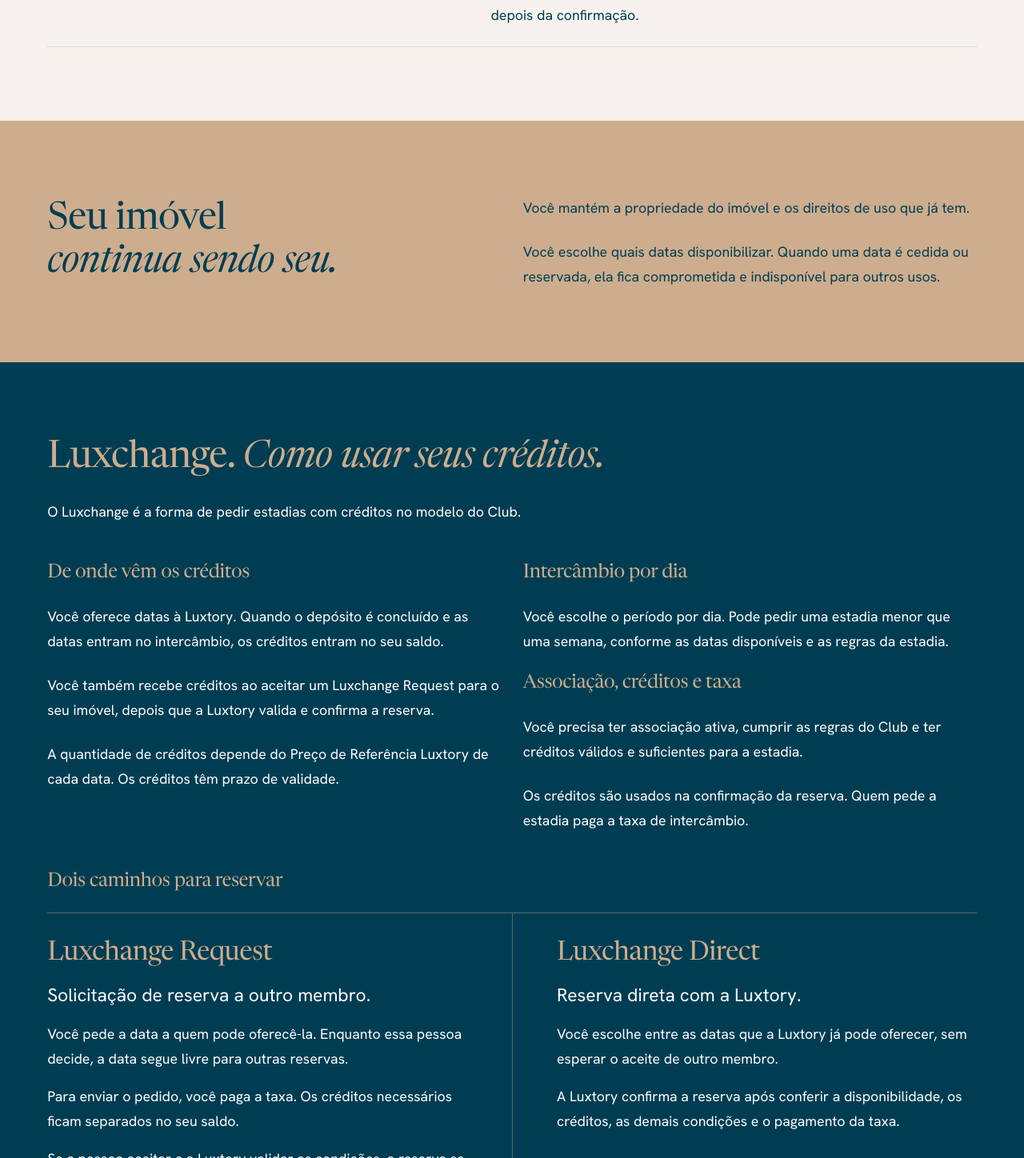
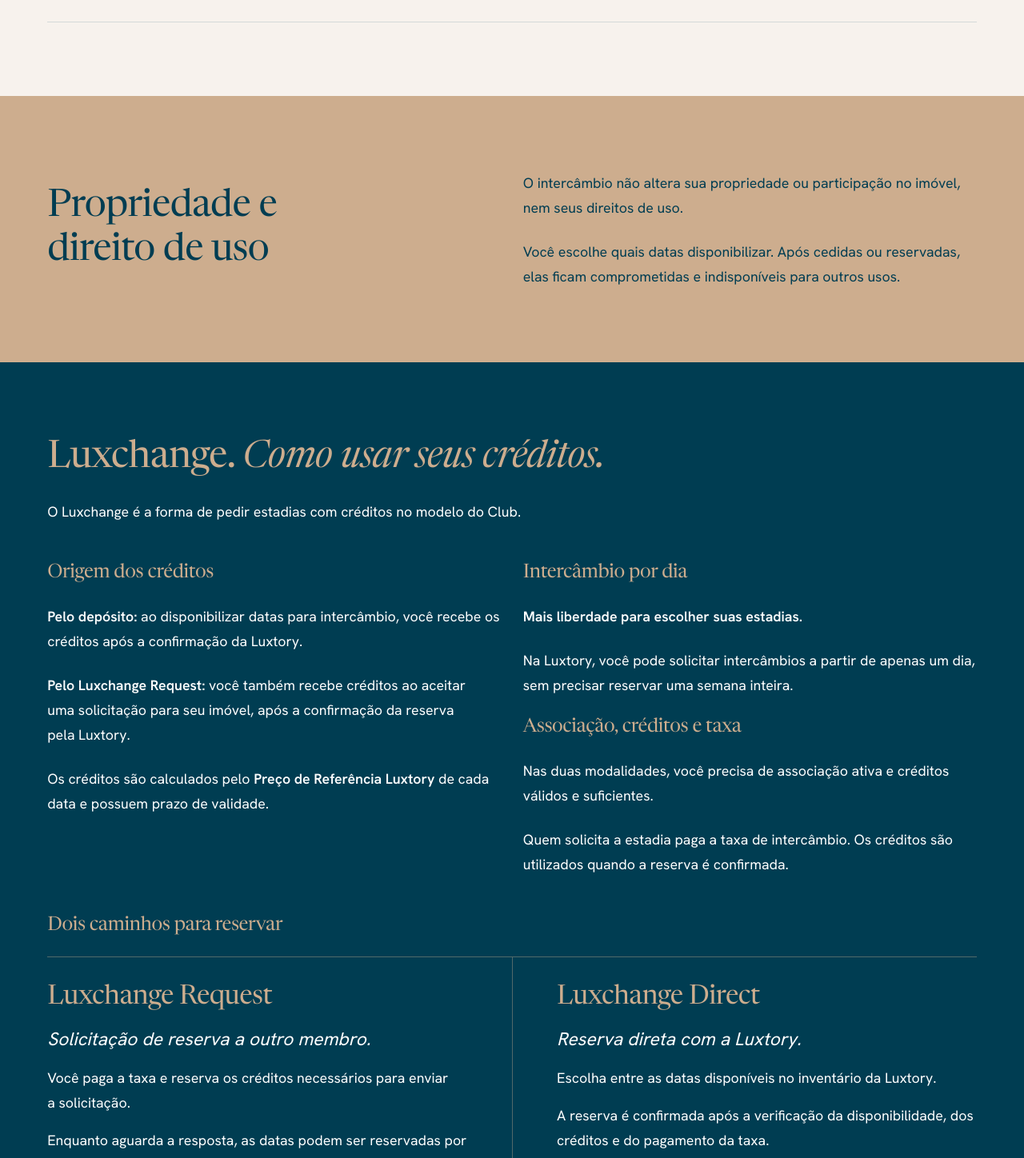
Before and after one commit to Luxtory/Branded-Second-Home, a Next.js app: page /Luxtory-Club in a window 1280 px wide. Shown: the part 1352-2800 px from the top of the page at 80% size. Built offline with nearby package versions, Linux system fonts and the light colour scheme.

Commit message:
refactor: aplica textos aprovados do Luxtory Club [BR-190][BR-230]

```diff
--- a/src/features/catalog/presentation/discovery/club-page.module.css
+++ b/src/features/catalog/presentation/discovery/club-page.module.css
@@ -31,10 +31,6 @@
   padding: var(--lx-layout-gutter);
 }
 
-.lx-club-fee-example dd {
-  margin: 0;
-}
-
 .lx-club-measure {
   max-inline-size: var(--lx-layout-measure);
 }
--- a/src/features/catalog/presentation/discovery/club-page.tsx
+++ b/src/features/catalog/presentation/discovery/club-page.tsx
@@ -1,4 +1,5 @@
 import { Icon, SiteShell } from '@/design-system/react';
+import { Paragraphs as RichParagraphs } from '../brand-partners/rich-text';
 import { clubMessages as text } from '../i18n/club-pt-br';
 import { discoveryMessages } from '../i18n/discovery-pt-br';
 import { HeadlineText } from './headline';
@@ -99,7 +100,7 @@ export function ClubPage() {
       >
         <div className="lx-container lx-columns">
           <h2 id="condicoes-titulo" className="lx-headline">
-            <HeadlineText headline={control.title} />
+            {control.title}
           </h2>
           <div className={`lx-stack ${styles['lx-club-measure']}`}>
             <Paragraphs lines={control.text} />
@@ -125,10 +126,13 @@ export function ClubPage() {
             <div className={`lx-columns ${styles['lx-club-start']}`}>
               <div className={`lx-stack ${styles['lx-club-measure']}`}>
                 <h3 className="lx-display-s">{exchange.deposit.title}</h3>
-                <Paragraphs lines={exchange.deposit.text} />
+                <RichParagraphs lines={exchange.deposit.text} />
               </div>
               <div className={`lx-stack ${styles['lx-club-measure']}`}>
                 <h3 className="lx-display-s">{exchange.dates.title}</h3>
+                <p className="lx-body">
+                  <strong>{exchange.dates.description}</strong>
+                </p>
                 <p className="lx-body">{exchange.dates.text}</p>
                 <h3 className="lx-display-s">{exchange.conditions.title}</h3>
                 <Paragraphs lines={exchange.conditions.text} />
@@ -140,7 +144,9 @@ export function ClubPage() {
                 {exchange.methods.map((method) => (
                   <div className="lx-comparison__item lx-stack" key={method.title}>
                     <h4 className="lx-display-m">{method.title}</h4>
-                    <p className="lx-subheadline">{method.description}</p>
+                    <p className="lx-subheadline">
+                      <em>{method.description}</em>
+                    </p>
                     <Paragraphs lines={method.text} />
                   </div>
                 ))}
@@ -155,16 +161,10 @@ export function ClubPage() {
               <h3 id="taxa-titulo" className="lx-display-m">
                 {exchange.feeExample.title}
               </h3>
-              <p className="lx-body">{exchange.feeExample.intro}</p>
-              <dl className="lx-siblings lx-siblings--trio">
-                {exchange.feeExample.values.map(({ label, value }) => (
-                  <div className="lx-siblings__item" key={label}>
-                    <dt className="lx-body">{label}</dt>
-                    <dd className="lx-display-m">{value}</dd>
-                  </div>
-                ))}
-              </dl>
-              <Paragraphs lines={exchange.feeExample.notes} />
+              <RichParagraphs lines={exchange.feeExample.text} />
+              <p className="lx-body">
+                <em>{exchange.feeExample.note}</em>
+              </p>
             </section>
           </div>
         </div>
@@ -231,7 +231,7 @@ export function ClubPage() {
       >
         <div className={`lx-container lx-section-closing lx-stack ${styles['lx-club-closing']}`}>
           <h2 id="convite-titulo" className="lx-headline">
-            <HeadlineText headline={next.title} />
+            <em>{next.title}</em>
           </h2>
           <p className={`lx-small ${styles['lx-club-measure']}`}>{next.text}</p>
           <ActionLink href={`#${sections.control}`} label={next.action} primary />
--- a/src/features/catalog/presentation/i18n/club-pt-br.ts
+++ b/src/features/catalog/presentation/i18n/club-pt-br.ts
@@ -23,8 +23,7 @@ export const clubMessages = {
   },
   steps: {
     title: { lead: 'Do seu imóvel ', turn: 'à próxima estadia' },
-    intro:
-      'A entrada de imóveis já existentes terá condições próprias de avaliação e adesão, ainda em definição.',
+    intro: 'Para participar do intercâmbio, seu imóvel passa por uma avaliação da Luxtory.',
     items: [
       {
         title: 'Avaliação do imóvel',
@@ -52,16 +51,17 @@ export const clubMessages = {
     title: { lead: 'Luxchange. ', turn: 'Como usar seus créditos.' },
     intro: 'O Luxchange é a forma de pedir estadias com créditos no modelo do Club.',
     deposit: {
-      title: 'De onde vêm os créditos',
+      title: 'Origem dos créditos',
       text: [
-        'Você oferece datas à Luxtory. Quando o depósito é concluído e as datas entram no intercâmbio, os créditos entram no seu saldo.',
-        'Você também recebe créditos ao aceitar um Luxchange Request para o seu imóvel, depois que a Luxtory valida e confirma a reserva.',
-        'A quantidade de créditos depende do Preço de Referência Luxtory de cada data. Os créditos têm prazo de validade.',
+        '**Pelo depósito:** ao disponibilizar datas para intercâmbio, você recebe os créditos após a confirmação da Luxtory.',
+        '**Pelo Luxchange Request:** você também recebe créditos ao aceitar uma solicitação para seu imóvel, após a confirmação da reserva pela Luxtory.',
+        'Os créditos são calculados pelo **Preço de Referência Luxtory** de cada data e possuem prazo de validade.',
       ],
     },
     dates: {
       title: 'Intercâmbio por dia',
-      text: 'Você escolhe o período por dia. Pode pedir uma estadia menor que uma semana, conforme as datas disponíveis e as regras da estadia.',
+      description: 'Mais liberdade para escolher suas estadias.',
+      text: 'Na Luxtory, você pode solicitar intercâmbios a partir de apenas um dia, sem precisar reservar uma semana inteira.',
     },
     bookingTitle: 'Dois caminhos para reservar',
     methods: [
@@ -69,39 +69,34 @@ export const clubMessages = {
         title: 'Luxchange Request',
         description: 'Solicitação de reserva a outro membro.',
         text: [
-          'Você pede a data a quem pode oferecê-la. Enquanto essa pessoa decide, a data segue livre para outras reservas.',
-          'Para enviar o pedido, você paga a taxa. Os créditos necessários ficam separados no seu saldo.',
-          'Se a pessoa aceitar e a Luxtory validar as condições, a reserva se confirma. Quem oferece a data recebe os créditos.',
+          'Você paga a taxa e reserva os créditos necessários para enviar a solicitação.',
+          'Enquanto aguarda a resposta, as datas podem ser reservadas por outra pessoa.',
+          'Se o membro aceitar e a Luxtory confirmar a reserva, os créditos são utilizados e transferidos ao membro que disponibilizou as datas.',
         ],
       },
       {
         title: 'Luxchange Direct',
         description: 'Reserva direta com a Luxtory.',
         text: [
-          'Você escolhe entre as datas que a Luxtory já pode oferecer, sem esperar o aceite de outro membro.',
-          'A Luxtory confirma a reserva após conferir a disponibilidade, os créditos, as demais condições e o pagamento da taxa.',
+          'Escolha entre as datas disponíveis no inventário da Luxtory.',
+          'A reserva é confirmada após a verificação da disponibilidade, dos créditos e do pagamento da taxa.',
         ],
       },
     ],
     conditions: {
       title: 'Associação, créditos e taxa',
       text: [
-        'Você precisa ter associação ativa, cumprir as regras do Club e ter créditos válidos e suficientes para a estadia.',
-        'Os créditos são usados na confirmação da reserva. Quem pede a estadia paga a taxa de intercâmbio.',
+        'Nas duas modalidades, você precisa de associação ativa e créditos válidos e suficientes.',
+        'Quem solicita a estadia paga a taxa de intercâmbio. Os créditos são utilizados quando a reserva é confirmada.',
       ],
     },
     feeExample: {
-      title: 'Taxa de intercâmbio',
-      intro: 'Simulação com a taxa proposta de 12% sobre o preço de mercado da estadia.',
-      values: [
-        { label: 'Preço de mercado', value: 'R$ 5.000' },
-        { label: 'Taxa de intercâmbio no exemplo', value: 'R$ 600' },
-        { label: 'Diferença considerando só a taxa', value: '88% · R$ 4.400' },
+      title: 'Taxa de intercâmbio — 12%',
+      text: [
+        'Em uma estadia com preço de mercado de **R$ 10.500**, a taxa de intercâmbio seria de apenas **R$ 1.260**.',
+        '**R$ 9.240 a menos em relação ao preço de mercado — 88% de diferença.**',
       ],
-      notes: [
-        'A comparação usa o mesmo imóvel, nas mesmas datas e condições. Os 88% consideram apenas a taxa de intercâmbio.',
-        'A reserva também usa créditos. O custo da associação e cobranças adicionais, como limpeza ou tributos quando aplicáveis, reduzem a economia final.',
-      ],
+      note: 'Simulação referente exclusivamente à taxa de intercâmbio, sem considerar créditos utilizados, associação e eventuais custos adicionais.',
     },
   },
   services: {
@@ -110,15 +105,14 @@ export const clubMessages = {
       {
         title: 'Luxplus',
         text: [
-          'O Luxplus prevê estadias extras para quem tem associação ativa. Você escolhe entre as datas que a Luxtory oferece.',
-          'Você paga pela estadia e guarda os créditos do Luxchange para outra viagem.',
+          'Com a associação ativa, você pode comprar estadias adicionais nas datas disponíveis para Luxplus, preservando seus créditos Luxchange para outra viagem.',
         ],
       },
       {
         title: 'Locação de temporada',
         text: [
-          'A locação de temporada com gestão profissional pelo Luxtory Club é exclusiva para membros com associação ativa.',
-          'Você escolhe as datas disponíveis que quer colocar para locação.',
+          'Exclusiva para associados ativos, a gestão profissional de locação permite disponibilizar períodos ociosos do seu imóvel para locação.',
+          'Você escolhe quais datas disponíveis deseja monetizar.',
         ],
       },
     ],
@@ -128,10 +122,10 @@ export const clubMessages = {
     },
   },
   control: {
-    title: { lead: 'Seu imóvel ', turn: 'continua sendo seu.' },
+    title: 'Propriedade e direito de uso',
     text: [
-      'Você mantém a propriedade do imóvel e os direitos de uso que já tem.',
-      'Você escolhe quais datas disponibilizar. Quando uma data é cedida ou reservada, ela fica comprometida e indisponível para outros usos.',
+      'O intercâmbio não altera sua propriedade ou participação no imóvel, nem seus direitos de uso.',
+      'Você escolhe quais datas disponibilizar. Após cedidas ou reservadas, elas ficam comprometidas e indisponíveis para outros usos.',
     ],
   },
   faq: {
@@ -164,8 +158,8 @@ export const clubMessages = {
     ],
   },
   next: {
-    title: { lead: 'O Club faz sentido ', turn: 'para o seu imóvel?' },
-    text: 'A primeira etapa é a avaliação. A forma de apresentar seu imóvel à Luxtory ainda está em definição.',
+    title: 'O Club faz sentido para o seu imóvel?',
+    text: 'O primeiro passo é avaliar seu imóvel. O processo para apresentá-lo à Luxtory ainda está em definição.',
     action: 'Veja as condições',
   },
 } as const;
```
Also changed, not shown: 1 other file (tests, documents, lock files or other folders).
